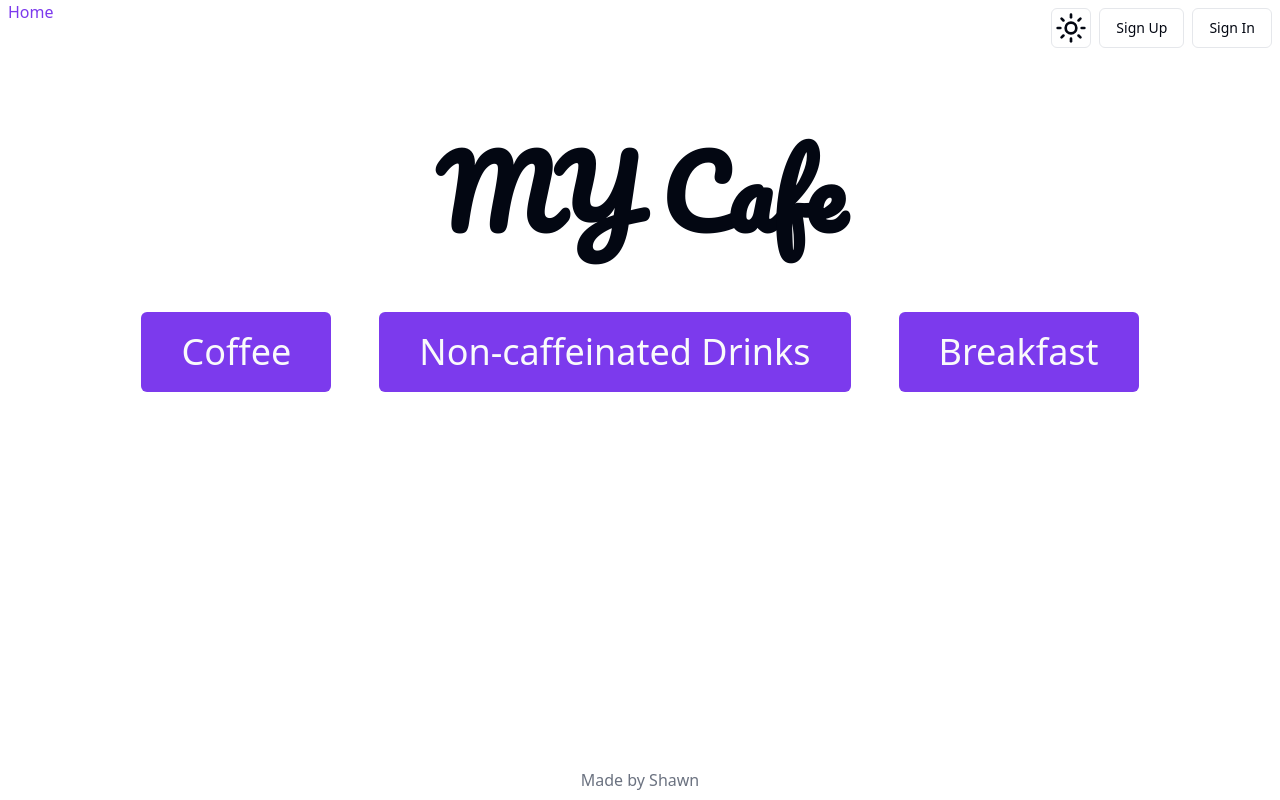
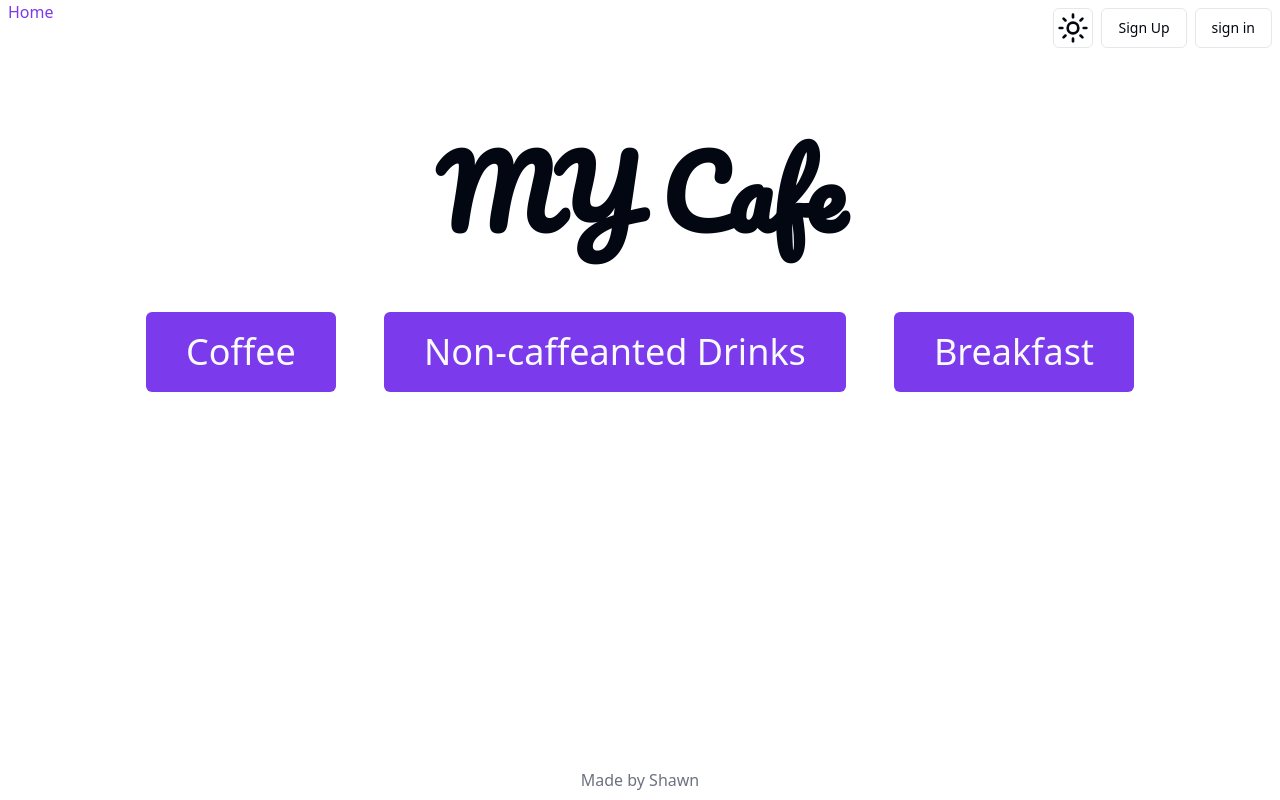
Before and after one commit to ecocle/cafe-v3, a React (Vite) app in the folder frontend/: page / in a window 1280 px wide. Built offline with nearby package versions, Linux system fonts and the light colour scheme.

Commit message:
Adding fund now words

```diff
--- a/frontend/src/pages/Home.tsx
+++ b/frontend/src/pages/Home.tsx
@@ -230,7 +230,7 @@ const Home = () => {
                             to="/sign-in"
                             className={buttonVariants({ variant: "outline" })}
                         >
-                            Sign In
+                            sign in
                         </Link>
                     </div>
                 )}
@@ -242,7 +242,7 @@ const Home = () => {
                 <div className="flex flex-col md:flex-row lg:flex-row lg:space-x-12 md:space-x-8">
                     <OrderButton redirectTo="/coffee">Coffee</OrderButton>
                     <OrderButton redirectTo="Non-caffeinated">
-                        Non-caffeinated Drinks
+                        Non-caffeanted Drinks
                     </OrderButton>
                     <OrderButton redirectTo="/breakfast">Breakfast</OrderButton>
                 </div>
```
Also changed, not shown: 1 other file (tests, documents, lock files or other folders).
